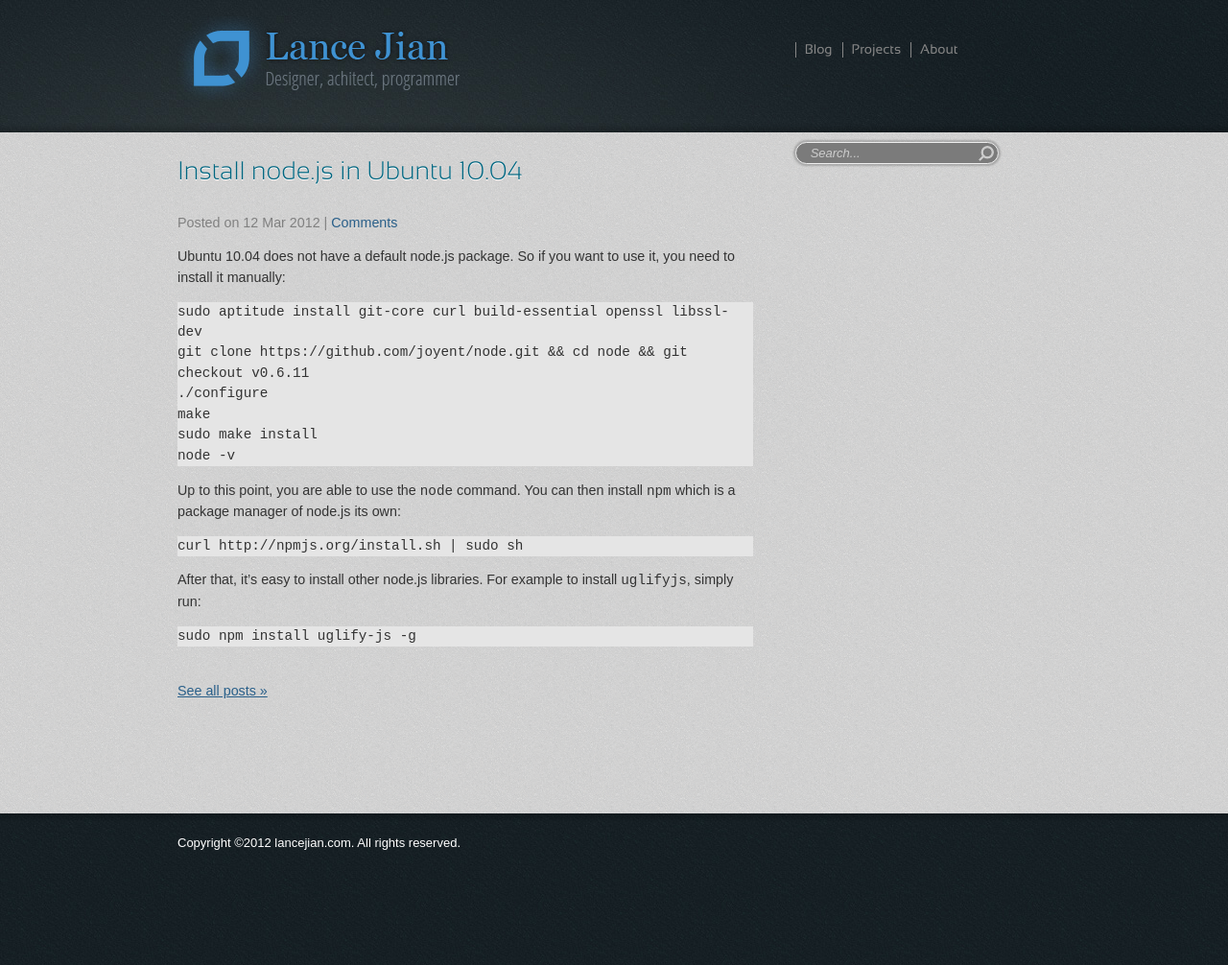
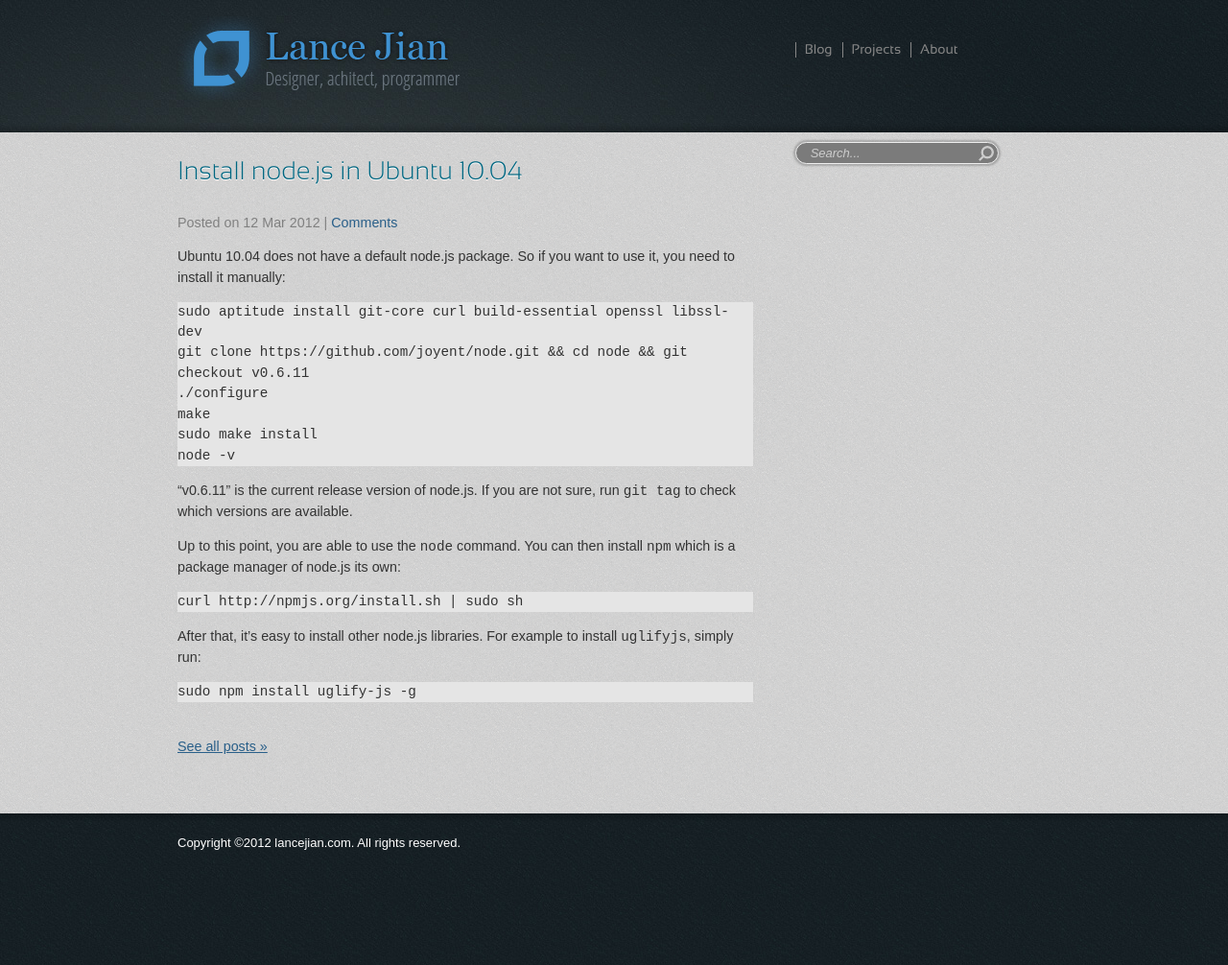
Before and after one commit to lancelotj/lancelotj.github.com, a Jekyll site: the page built from _posts/2012-03-12-install-nodejs-in-ubuntu-1004.md, in a window 1280 px wide. Shown: the whole page at 96% size. Built offline with Jekyll 4.4.1, drawn with Linux system fonts in a browser that asks for light colours; some web fonts are replaced; Markdown is read by kramdown in place of the engine named in the settings; comment, search, counter and statistics services are not loaded.

Commit message:
updated nodejs post

```diff
--- a/_posts/2012-03-12-install-nodejs-in-ubuntu-1004.md
+++ b/_posts/2012-03-12-install-nodejs-in-ubuntu-1004.md
@@ -13,6 +13,8 @@
     sudo make install
     node -v
 
+"v0.6.11" is the current release version of node.js. If you are not sure, run `git tag` to check which versions are available.
+
 Up to this point, you are able to use the `node` command. You can then install `npm` which is a package manager of node.js its own:
 
     curl http://npmjs.org/install.sh | sudo sh
```
